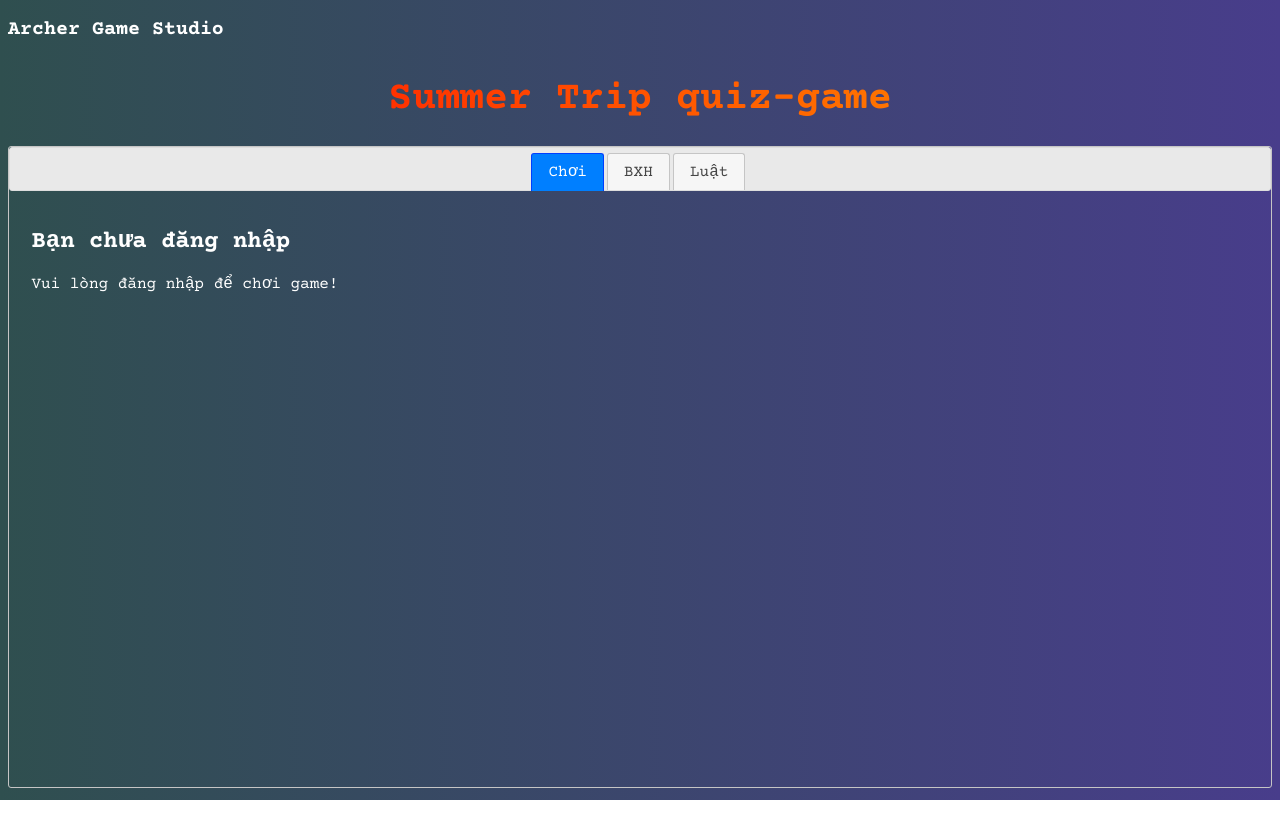
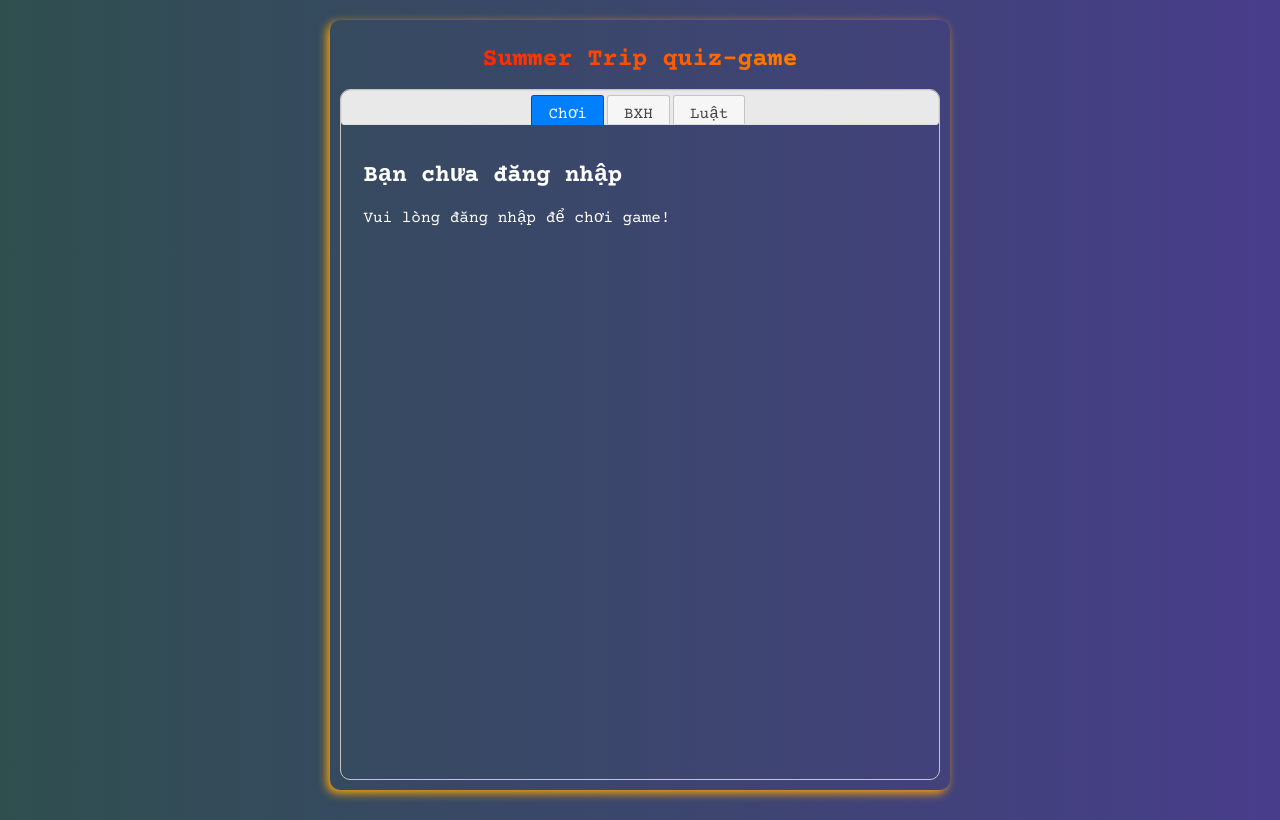
Before and after one commit to chuannm/html-game, a website: page templates/index.html in a window 1280 px wide. Drawn offline with nearby package versions, Linux system fonts and the light colour scheme; files that its build step writes are made by us from their sources; files whose address does not match are found by name.

Commit message:
update css

```diff
--- a/static/css/style.css
+++ b/static/css/style.css
@@ -3,10 +3,9 @@
     color: white;
 }
 html, body {
-    height: calc(100% - 10px);
+    height: 100%;
     width: auto;
-    max-width: calc(height / 2);
-
+    padding: 10px;
 }
 
 .blink_me {
@@ -20,19 +19,25 @@ html, body {
 
 body {
     background-image: linear-gradient(to right, darkslategray , darkslateblue);
-    color: white;
     display: flex;
     flex-direction: column;
+    margin: 10px auto;
+    border: 0;
+    border-radius: 10px;
+    box-shadow: -3px 3px 10px orange;
+    height: calc(100% - 50px);
+    width: calc(100% - 50px);
+    max-width: 600px;
 }
 h1 {
-    font-size: 20px;
+    font-size: 16px;
     line-height: 18px;
 }
-h1:nth-child(2) {
+h1:nth-child(1) {
     text-align: center;
     color: transparent;
-    font-size: 40px;
-    line-height: 40px;
+    font-size: 25px;
+    line-height: 25px;
     background-image: linear-gradient(to right, red , orange);
     background-clip: text;
 }
@@ -48,6 +53,7 @@ h1:nth-child(2) {
     color: inherit;
     padding: 0px;
     overflow-y: scroll;
+    border-radius: 10px;
 }
 game-canvas >div {
     max-height: 100%;
@@ -61,6 +67,7 @@ game-canvas >div {
 #game-canvas .ui-tabs-nav {
     display: flex;
     justify-content: center;
+    height: 30px;
 }
 #game-container {
     display: flex;
--- a/static/js/main.js
+++ b/static/js/main.js
@@ -66,6 +66,7 @@ $(() => {
                 $btn.click(() => {
                     setAnswer(itemData, a, $btn, true)
                     $('button', $item).off('click').button('option', '`disabled`', true);
+                    setTimeout(() => showQuestion(questionIndex + 1), 1000);
                 })
             }
             $answersContainer.append($btn)
--- a/templates/index.html
+++ b/templates/index.html
@@ -25,7 +25,6 @@
   <script src="static/js/main.js"></script>
 </head>
 <body>
-  <h1>Archer Game Studio</h1>
   <h1 center>Summer Trip quiz-game</h1>
   <div id="game-canvas">
     <ul>
```
